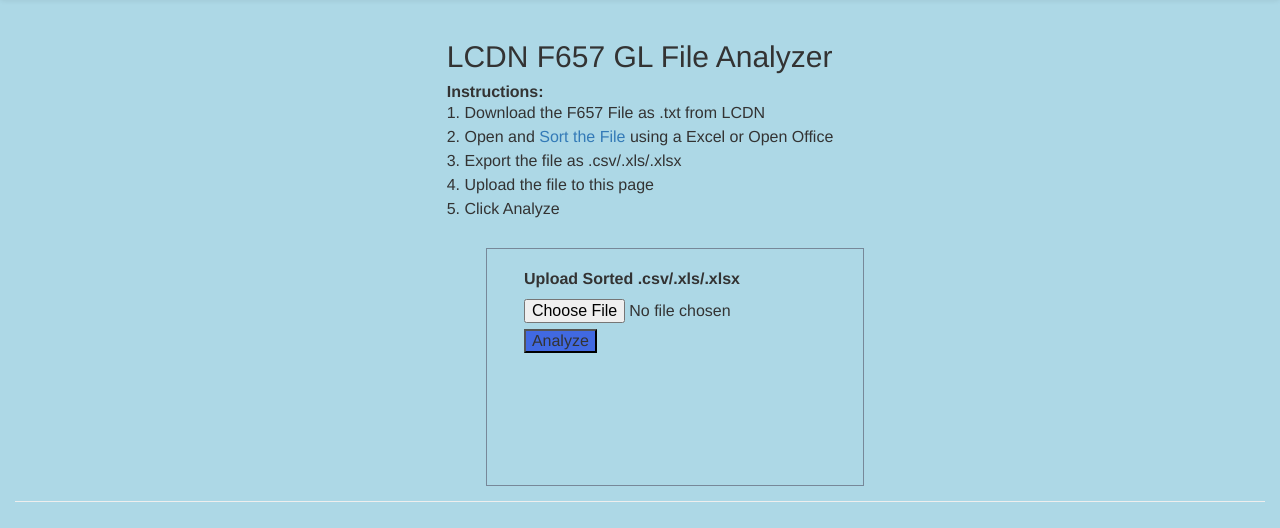
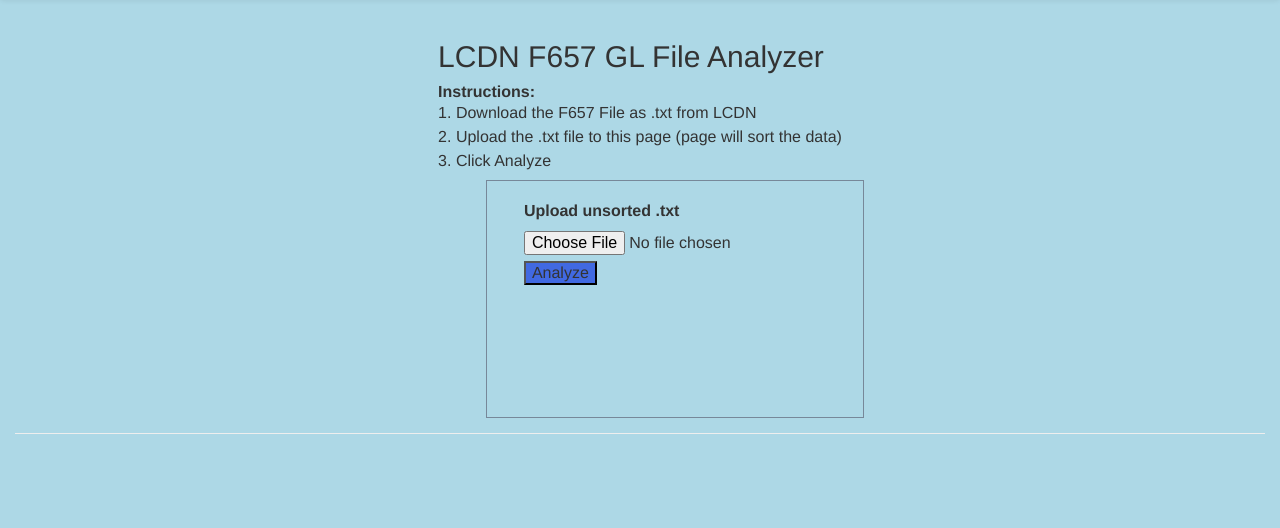
Before and after one commit to ryanpsloan/LCDN-GL-File-Balancer, a PHP site: page / in a window 1280 px wide. Shown: the part 52-580 px from the top of the page. Run offline with PHP 8.4, Linux system fonts and the light colour scheme.

Commit message:
After Testing came across some issues which are now resolved, page is updated to sort a text file

```diff
--- a/clear.php
+++ b/clear.php
@@ -2,12 +2,11 @@
 session_start();
 session_unset();
 session_destroy();
-header("Location: index.php")
+header("Location: index.php");
 /**
  * Author: Ryan Sloan
  * ryan@paydayinc.com
  * This page acts to unset the session and clear all data out to prepare for a new upload
  *
  */
-
 ?>
--- a/index.php
+++ b/index.php
@@ -2,8 +2,8 @@
 session_start();
 /**********************************************************************************************************************
 Author: Ryan Sloan
-This page acts as the starting point for the upload and processing of LCN F657 General Ledger files. It can take .csv
-.xls or .xlsx. After upload the form action sends the file data to processor.php
+This page acts as the starting point for the upload and processing of LCN F657 General Ledger files. It takes a .txt.
+After upload the form action sends the file data to processor.php
  ryan@paydayinc.com
  *********************************************************************************************************************/
 
@@ -88,6 +88,7 @@ else{
             margin-right: auto;
             padding: 15px;
         }
+
         .button{
             background-color: royalblue;
         }
@@ -114,6 +115,7 @@ else{
         .link{
             color: blue;
         }
+
     </style>
     <script>
         function openWindow() {
@@ -163,11 +165,10 @@ else{
                 <tr><th><h2>LCDN F657 GL File Analyzer</h2></th></tr>
                 <tr><th>Instructions:</th></tr>
                 <tr><td>1. Download the F657 File as .txt from LCDN</td></tr>
-                <tr><td>2. Open and <a href="#" onclick="openWindow();">Sort the File</a> using a Excel or Open Office</td></tr>
-                <tr><td>3. Export the file as .csv/.xls/.xlsx </td></tr>
-                <tr><td>4. Upload the file to this page</td></tr>
-                <tr><td>5. Click Analyze </td></tr>
-            </table><br>
+                <tr><td>2. Upload the .txt file to this page (page will sort the data)</td></tr>
+                <tr><td>3. Click Analyze </td></tr>
+            </table>
+
         </div>
     </div>
     <div class="row">
@@ -175,7 +176,7 @@ else{
             <div id="containerDiv" class="col-md-4">
                 <form action="processor.php" method="POST" enctype="multipart/form-data">
                     <table>
-                        <tr><td id="header"><label for="file">Upload Sorted .csv/.xls/.xlsx</label></td></tr>
+                        <tr><td id="header"><label for="file">Upload unsorted .txt</label></td></tr>
                         <tr><td><input type="file" id="file" name="file"></td></tr>
                         <tr><td><input type="submit" value="Analyze" class="button"></td></tr>
                         <tr><td></td></tr>
@@ -188,10 +189,13 @@ else{
                     </table>
 
                 </form>
+
             </div>
         </div>
     </div>
+
     <hr>
+
 </div>
 </main>
 </body>
--- a/results.php
+++ b/results.php
@@ -27,6 +27,7 @@ else{
     $link = "";
     $download = "";
 }
+
 
 ?>
 <!DOCTYPE>
@@ -137,6 +138,7 @@ else{
                 <?php
                 if(isset($output)) {
                     echo "<span class='heading border'>File Date: $date</span><br><br>";
+
                     foreach ($output as $key => $data) {
                         echo "<span class='heading'>$key</span><br>";
                         foreach ($data as $array) {
```
Also changed, not shown: createDoc.php (+14 -0 lines), processor.php (+34 -9 lines).
